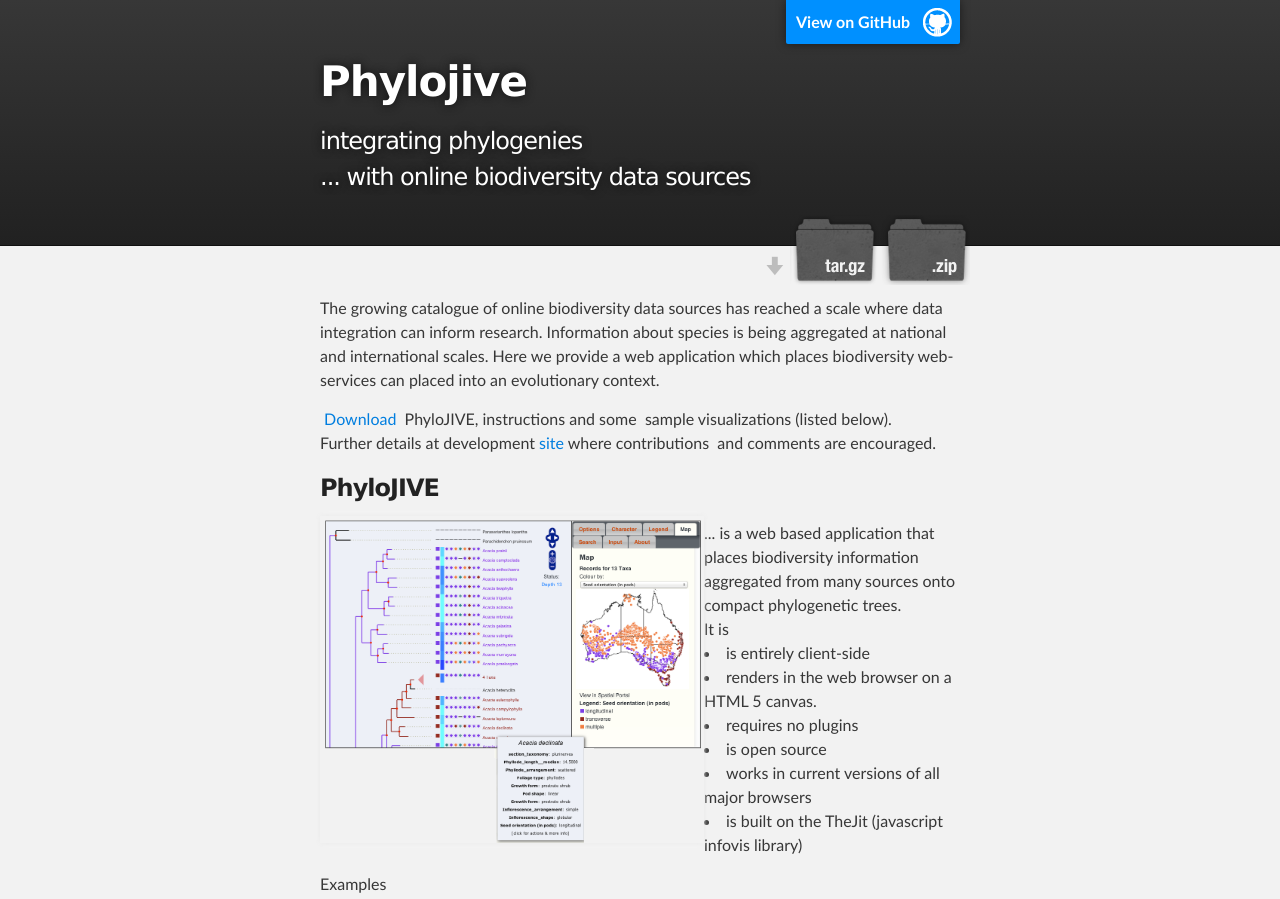
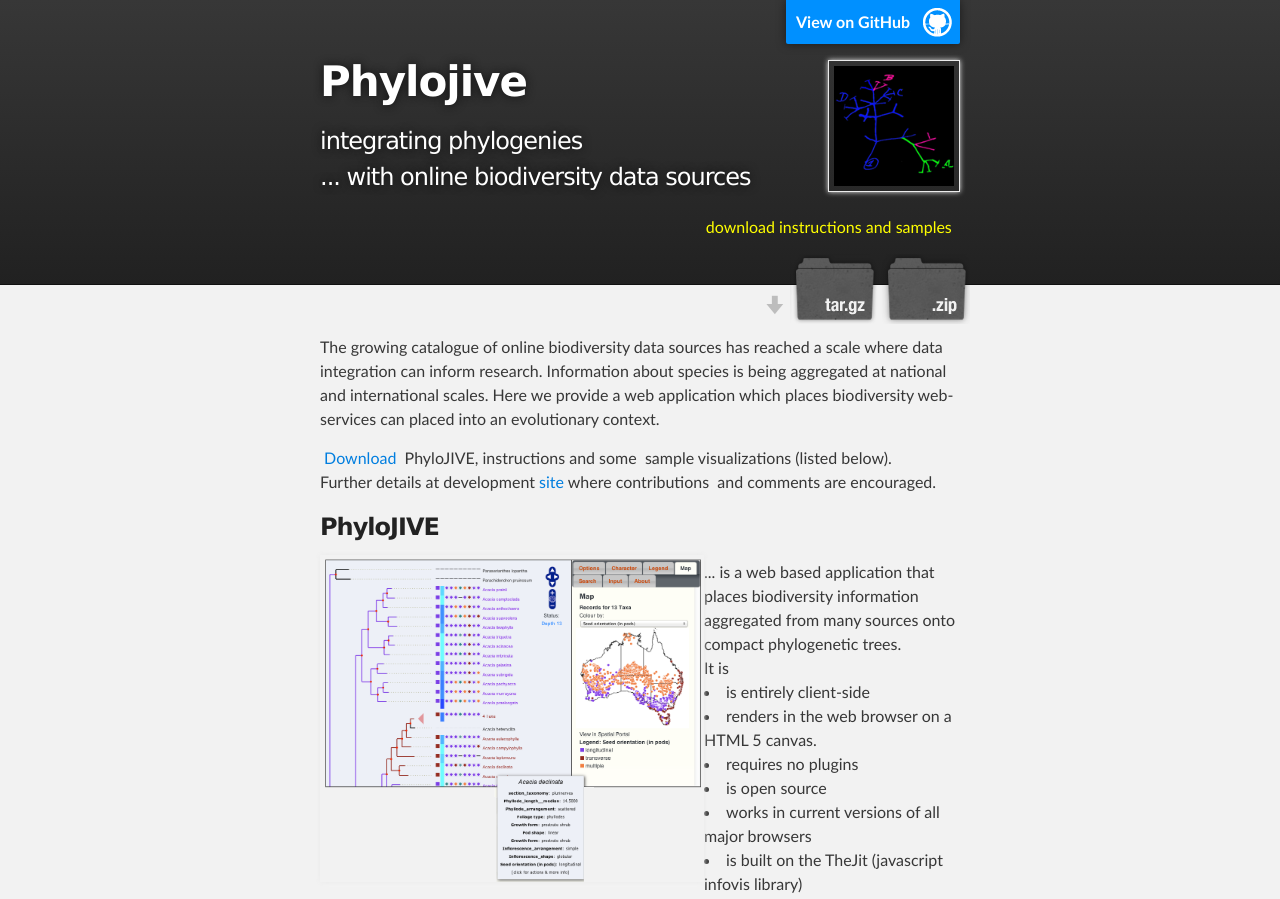
Before and after one commit to TRIN/phyloJIVE, a plain HTML site: page index.html in a window 1280 px wide. Shown: the top 899 px of the page. Drawn offline with Linux system fonts and the light colour scheme.

Commit message:
minor changes

```diff
--- a/index.html
+++ b/index.html
@@ -15,11 +15,17 @@
     <div id="header_wrap" class="outer">
       <header class="inner"> <a id="forkme_banner"
           href="https://github.com/TRIN/phyloJIVE">View on GitHub</a>
-        <h1 id="project_title">Phylojive</h1>
+        <h1 id="project_title">Phylojive <img alt="darwin sketch"
+            src="images/Darwin_sketch.png" height="120" width="120"
+            align="right"></h1>
         <h2 id="project_tagline">integrating phylogenies <br>
           ... with online biodiversity data sources</h2>
+        <p align="right"><font color="#ffff00">download instructions and
+            samples&nbsp;</font>&nbsp; <br>
+        </p>
         <section id="downloads"> <a class="zip_download_link"
             href="https://github.com/TRIN/phyloJIVE/zipball/master">Download
+
 
 
 
@@ -30,6 +36,7 @@
             this project as a .zip file</a> <a
             class="tar_download_link"
             href="https://github.com/TRIN/phyloJIVE/tarball/master">Download
+
 
 
 
@@ -52,6 +59,7 @@
         </p>
         <p>&nbsp;<a
             href="https://github.com/TRIN/phyloJIVE/zipball/master">Download</a>&nbsp;
+
 
 
 
@@ -139,9 +147,11 @@ href="http://phylojive.ala.org.au/treeViewer/show/Case+Study+1%3A+Acacia"><img
 
 
 
+
               and unknown problems</u></a>. You are definitely
           encouraged to report any bugs in the <a
             href="https://github.com/TRIN/phyloJIVE/wiki/Known-Problems">project
+
 
 
 
```
Also changed, not shown: images/Darwin_sketch.png (added).
